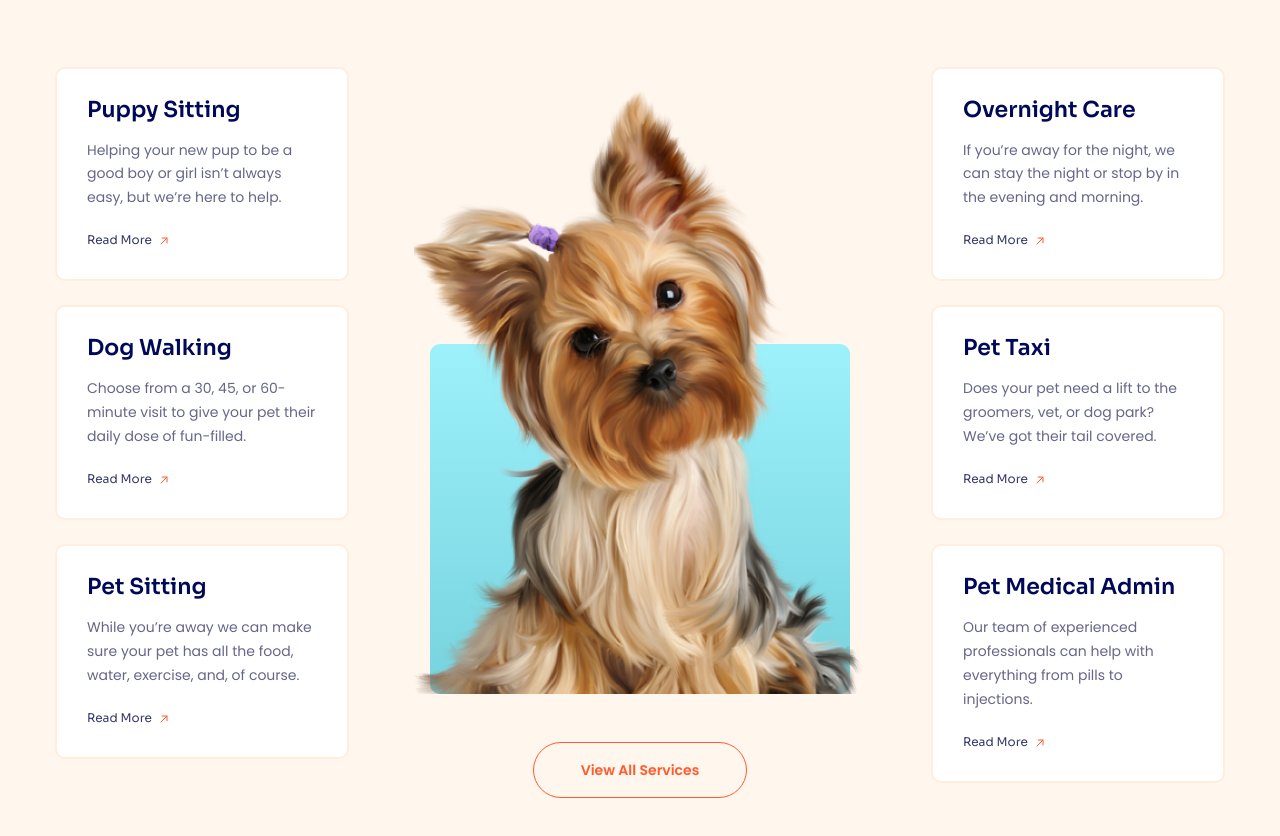
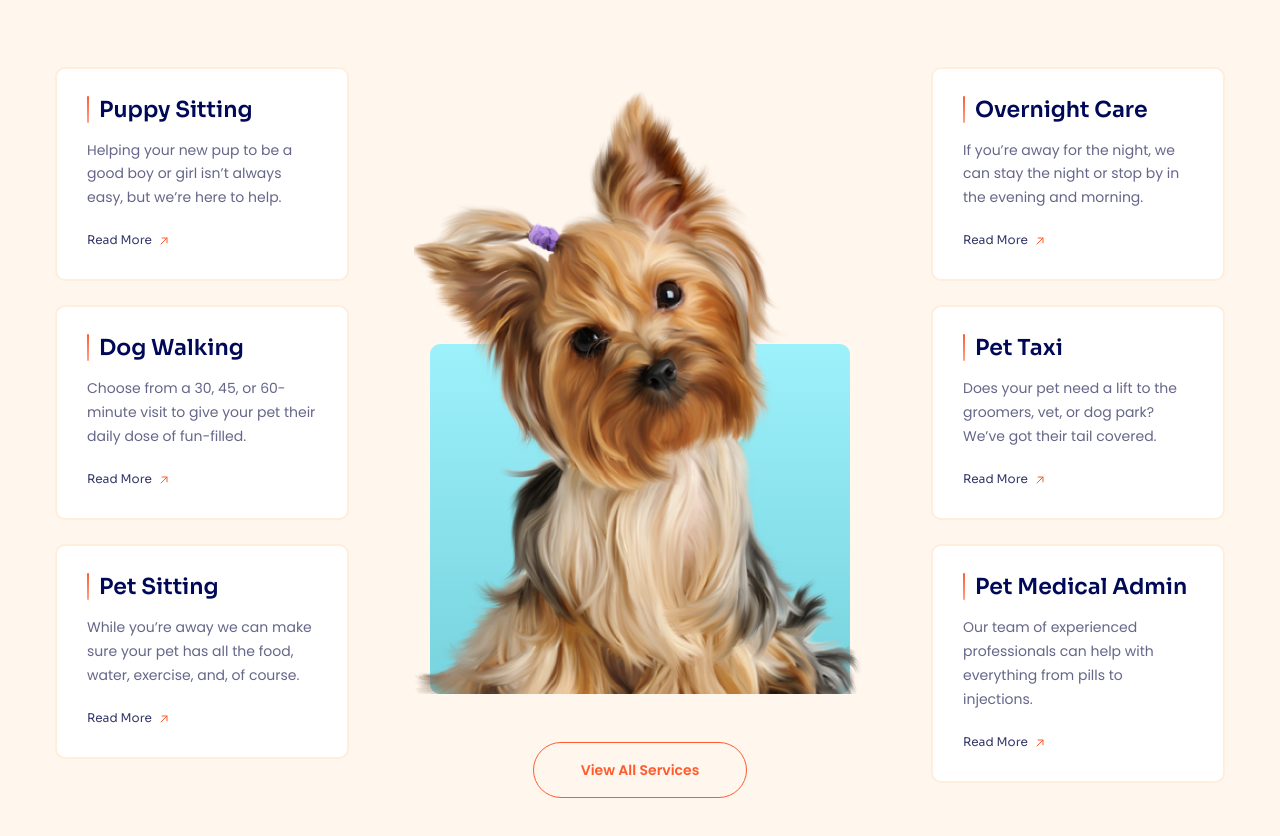
Before and after one commit to duylinh1231/htmlcss-f8-04, a plain HTML site: page index.html in a window 1280 px wide. Shown: the part 2444-3280 px from the top of the page. Drawn offline with Linux system fonts and the light colour scheme.

Commit message:
Service #3

```diff
--- a/assets/css/styles.css
+++ b/assets/css/styles.css
@@ -622,11 +622,23 @@ h6 {
 }
 
 .service-card__heading {
+    position: relative;
+    padding-left: 12px;
     font-family: Sora, sans-serif;
     font-weight: 600;
     font-size: 2.2rem;
     line-height: 1;
     color: #000958;
+}
+
+.service-card__heading::before {
+    position: absolute;
+    content: "";
+    display: inline-block;
+    inset: 0 auto 0 0;
+    width: 2px;
+    border-radius: 1px;
+    background: linear-gradient(#ff5b2e, #ffa187);
 }
 
 .service-card__desc {
--- a/index.html
+++ b/index.html
@@ -470,8 +470,10 @@
                         <div class="service__column">
                             <!-- Service Card 01 -->
                             <div class="service-card">
-                                <h3 class="service-card__heading">
-                                    Puppy Sitting
+                                <h3>
+                                    <a href="#!" class="service-card__heading">
+                                        Puppy Sitting
+                                    </a>
                                 </h3>
                                 <p class="service-card__desc">
                                     Helping your new pup to be a good boy or
@@ -485,8 +487,10 @@
 
                             <!-- Service Card 02 -->
                             <div class="service-card">
-                                <h3 class="service-card__heading">
-                                    Dog Walking
+                                <h3>
+                                    <a href="#!" class="service-card__heading">
+                                        Dog Walking
+                                    </a>
                                 </h3>
                                 <p class="service-card__desc">
                                     Choose from a 30, 45, or 60-minute visit to
@@ -500,8 +504,10 @@
 
                             <!-- Service Card 03 -->
                             <div class="service-card">
-                                <h3 class="service-card__heading">
-                                    Pet Sitting
+                                <h3>
+                                    <a href="#!" class="service-card__heading">
+                                        Pet Sitting
+                                    </a>
                                 </h3>
                                 <p class="service-card__desc">
                                     While you’re away we can make sure your pet
@@ -530,8 +536,10 @@
                         <div class="service__column">
                             <!-- Service Card 04 -->
                             <div class="service-card">
-                                <h3 class="service-card__heading">
-                                    Overnight Care
+                                <h3>
+                                    <a href="#!" class="service-card__heading">
+                                        Overnight Care
+                                    </a>
                                 </h3>
                                 <p class="service-card__desc">
                                     If you’re away for the night, we can stay
@@ -545,7 +553,11 @@
 
                             <!-- Service Card 05 -->
                             <div class="service-card">
-                                <h3 class="service-card__heading">Pet Taxi</h3>
+                                <h3>
+                                    <a href="#!" class="service-card__heading">
+                                        Pet Taxi
+                                    </a>
+                                </h3>
                                 <p class="service-card__desc">
                                     Does your pet need a lift to the groomers,
                                     vet, or dog park? We’ve got their tail
@@ -558,8 +570,10 @@
 
                             <!-- Service Card 06 -->
                             <div class="service-card">
-                                <h3 class="service-card__heading">
-                                    Pet Medical Admin
+                                <h3>
+                                    <a href="#!" class="service-card__heading">
+                                        Pet Medical Admin
+                                    </a>
                                 </h3>
                                 <p class="service-card__desc">
                                     Our team of experienced professionals can
```
